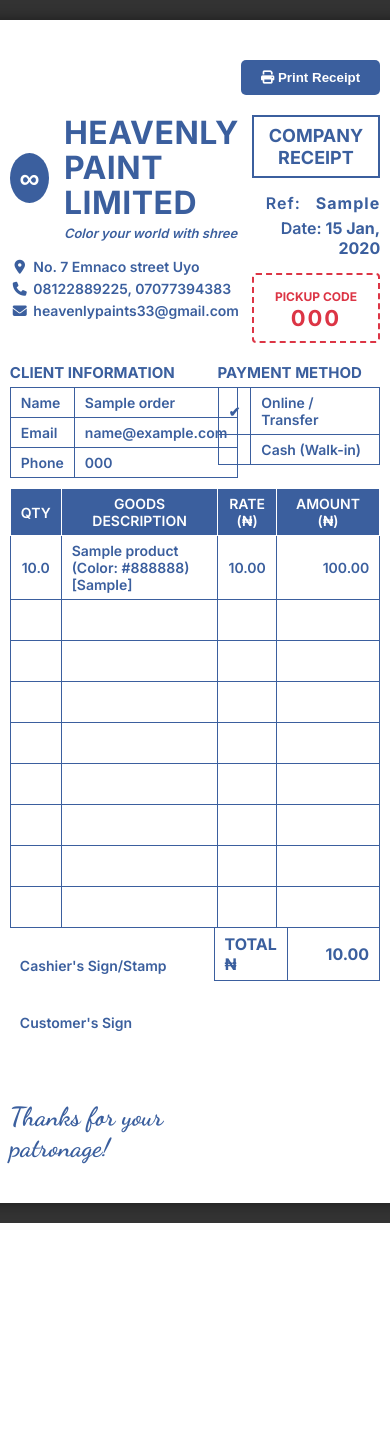
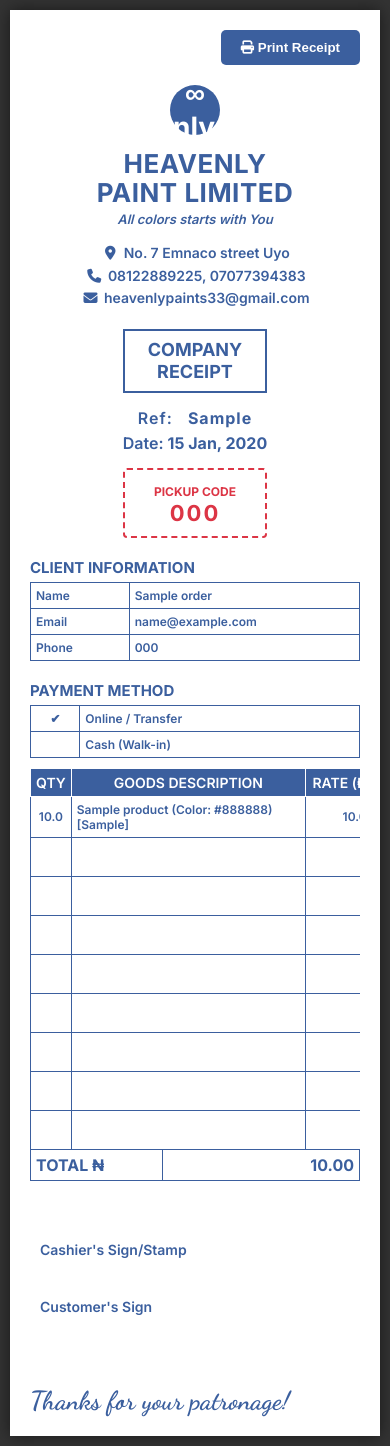
Before and after one commit to HeavenlyPaints/paints, a Flask app: a page that uses app/templates/receipt.html in a window 390 px wide; the page is wider, and only the part inside the window is pictured. Before the commit the page ends 1223 px from the top of that part, so only its background shows below. Run offline with Flask 3, Linux system fonts and the light colour scheme; tables that the repository leaves empty hold one stand-in row (values such as "Sample post").

Commit message:
initial commit(clean)

```diff
--- a/app/routes.py
+++ b/app/routes.py
@@ -617,8 +617,8 @@ def admin_manual_order():
             price_per_unit = float(product.price)
 
         total_amount = price_per_unit * qty
-        reference = f"HPL-{uuid.uuid4().hex[:8].upper()}"
-        unique_pickup = f"WALK-{uuid.uuid4().hex[:6].upper()}"
+        reference = f"HP-{uuid.uuid4().hex[:7].upper()}"
+        unique_pickup = f"WK-{uuid.uuid4().hex[:7].upper()}"
 
         order = Order(
             reference=reference,
--- a/app/templates/receipt.html
+++ b/app/templates/receipt.html
@@ -25,7 +25,8 @@
 
         .receipt-container {
             background-color: white;
-            width: 800px;
+            width: 100%; /* Changed from fixed 800px to 100% */
+            max-width: 800px; /* Added max-width */
             padding: 40px;
             box-shadow: 0 0 15px rgba(0,0,0,0.5);
             box-sizing: border-box;
@@ -36,6 +37,7 @@
             justify-content: space-between;
             align-items: flex-start;
             margin-bottom: 20px;
+            gap: 20px; /* Added gap for when things wrap */
         }
 
         .logo-title-group {
@@ -55,6 +57,7 @@
             align-items: center;
             font-size: 28px;
             font-weight: bold;
+            flex-shrink: 0; /* Prevents logo from squishing on mobile */
         }
 
         .company-name {
@@ -86,6 +89,7 @@
             font-weight: 600;
             margin-top: 15px;
             line-height: 1.6;
+            word-break: break-word; /* Prevents long emails from breaking mobile */
         }
 
         .contact-info i {
@@ -104,6 +108,7 @@
             font-size: 16px;
             margin-bottom: 5px;
             letter-spacing: 1px;
+            word-break: break-all; /* Allows long reference numbers to wrap */
         }
 
         .info-tables-container {
@@ -138,9 +143,18 @@
         .client-table td:first-child { width: 30%; }
         .payment-table td:first-child { width: 15%; text-align: center; }
 
+        /* Wrapper to make the items table horizontally scrollable on small screens */
+        .table-responsive {
+            width: 100%;
+            overflow-x: auto;
+            -webkit-overflow-scrolling: touch;
+            margin-bottom: 0;
+        }
+
         .items-table {
             margin-bottom: 0;
             border-bottom: none;
+            min-width: 500px; /* Ensures the table doesn't squish too much before scrolling */
         }
 
         .items-table th {
@@ -161,6 +175,7 @@
         .col-desc { width: 47%; }
         .col-rate { width: 15%; text-align: right; }
         .col-amt { width: 30%; text-align: right; }
+
         .footer-section {
             display: flex;
             justify-content: space-between;
@@ -204,10 +219,60 @@
             font-size: 16px;
             text-transform: uppercase;
         }
+
+        /* Responsive Media Queries for Mobile and Tablets */
+        @media screen and (max-width: 768px) {
+            body { padding: 10px; }
+            .receipt-container { padding: 20px; }
+
+            .header {
+                flex-direction: column;
+                align-items: center;
+                text-align: center;
+            }
+
+            .logo-title-group {
+                flex-direction: column;
+                text-align: center;
+            }
+
+            .meta-info {
+                text-align: center;
+            }
+
+            .info-tables-container {
+                flex-direction: column;
+                gap: 20px;
+            }
+
+            .info-section { width: 100%; }
+
+            .footer-section {
+                flex-direction: column-reverse; /* Puts Total on top, signatures below on mobile */
+                gap: 30px;
+            }
+
+            .signatures, .summary-table-container {
+                width: 100%;
+            }
+
+            .company-name { font-size: 26px; }
+            td, th { font-size: 12px; padding: 5px; }
+        }
+
         @media print {
             body { background-color: white; padding: 0; }
             .receipt-container { box-shadow: none; width: 100%; padding: 20px; }
             .no-print { display: none; }
+
+            /* Enforce desktop layout for printing */
+            .header, .info-tables-container, .footer-section { flex-direction: row; align-items: flex-start; }
+            .info-section { width: 48%; }
+            .signatures { width: 50%; }
+            .summary-table-container { width: 45%; }
+            .items-table { min-width: auto; }
+            .logo-title-group { flex-direction: row; text-align: left; }
+            .meta-info { text-align: right; }
         }
     </style>
 </head>
@@ -224,10 +289,10 @@
         <div class="header">
             <div>
                 <div class="logo-title-group">
-                    <div class="logo">∞</div>
+                    <div class="logo">∞<br>heavenlypaints</div>
                     <div>
                         <h1 class="company-name">HEAVENLY<br>PAINT LIMITED</h1>
-                        <div class="company-slogan">Color your world with shree</div>
+                        <div class="company-slogan">All colors starts with You</div>
                     </div>
                 </div>
                 <div class="contact-info">
@@ -272,6 +337,7 @@
             </div>
         </div>
 
+        <div class="table-responsive">
             <table class="items-table">
                 <thead>
                     <tr>
@@ -305,6 +371,7 @@
                     {% endfor %}
                 </tbody>
             </table>
+        </div>
 
         <div class="footer-section">
             <div class="signatures">
```
Lines whose indentation alone changed are shown as unchanged.
